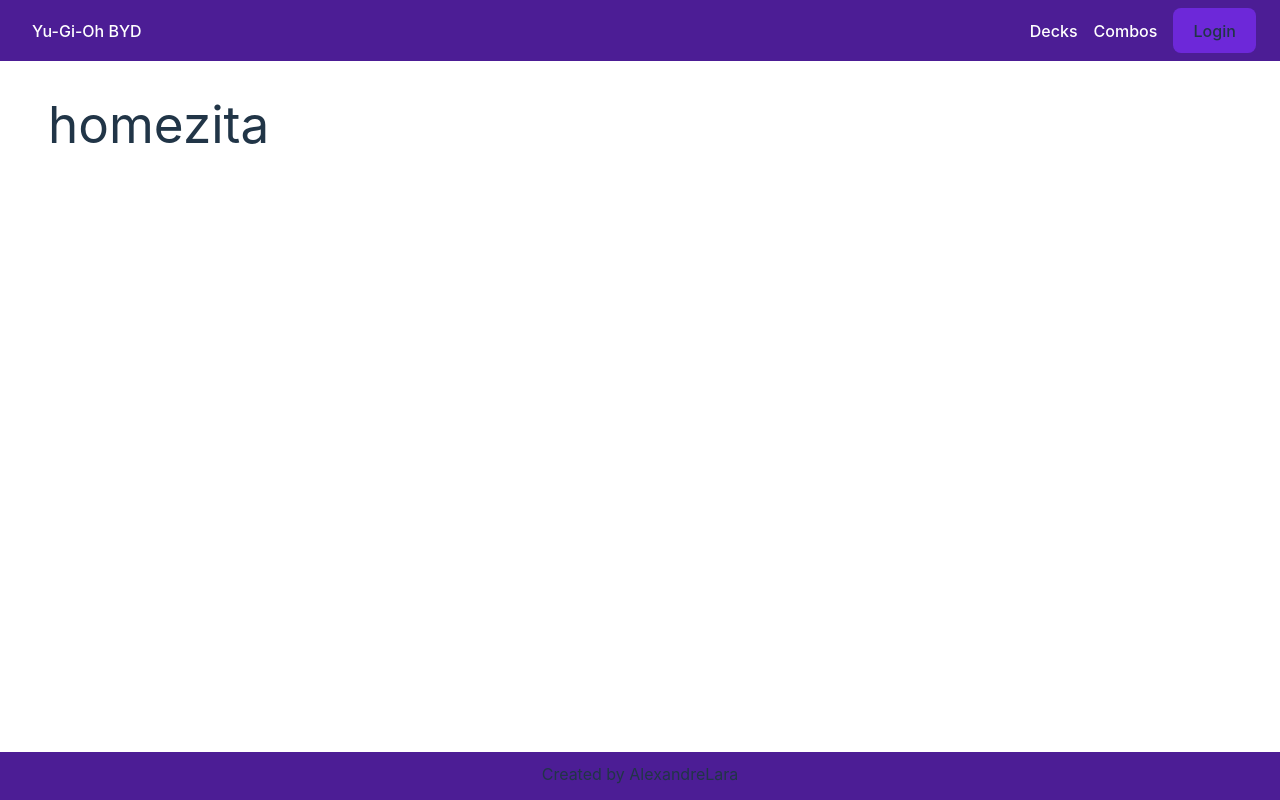
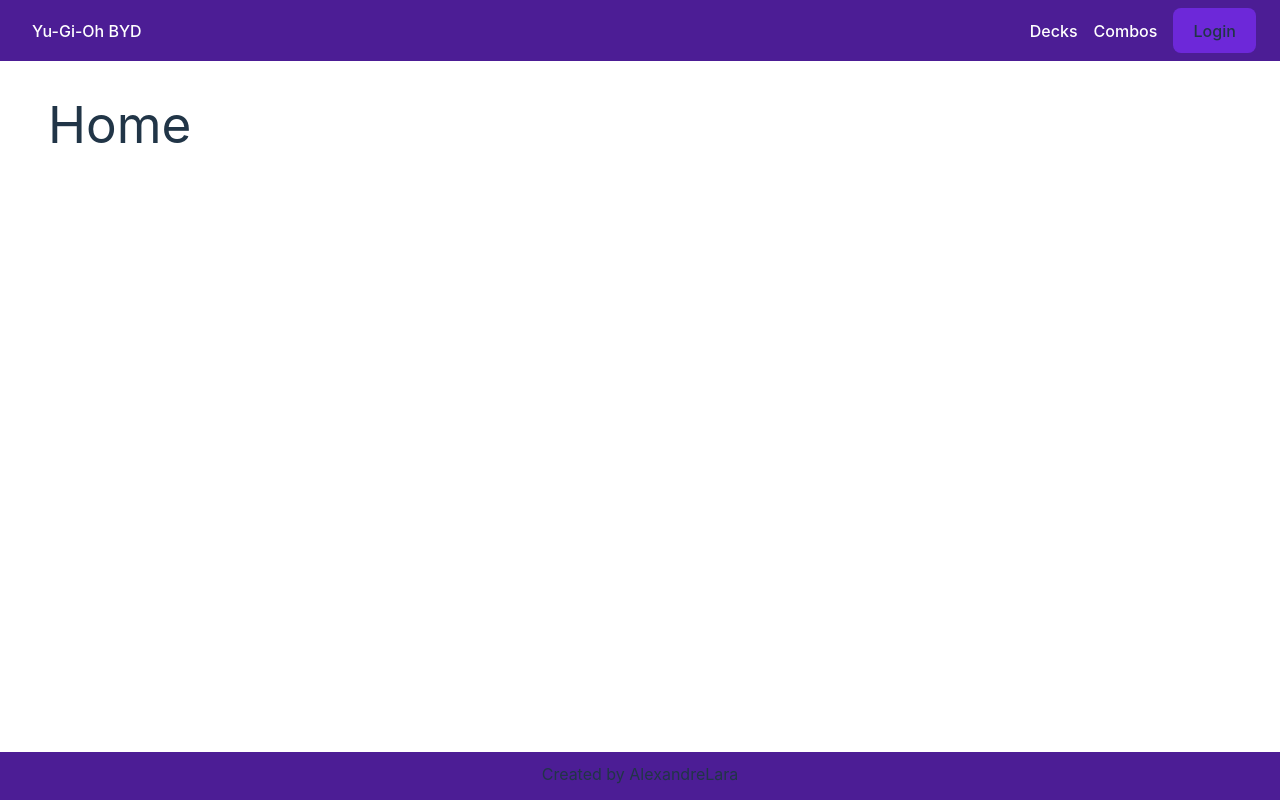
Before and after one commit to AlexandreLaraJr/yu-gi-ohBYD, a React (Vite) app: page / in a window 1280 px wide. Built offline with nearby package versions, Linux system fonts and the light colour scheme; no server answers; the database is empty.

Commit message:
fix: Alteração na home

```diff
--- a/src/pages/Home.tsx
+++ b/src/pages/Home.tsx
@@ -1,7 +1,7 @@
 export default function Home() {
     return (
         <main className="flex flex-col  absolute top-12 m-12">
-            <h1>homezita</h1>
+            <h1>Home</h1>
         </main>
     );
 }
```
